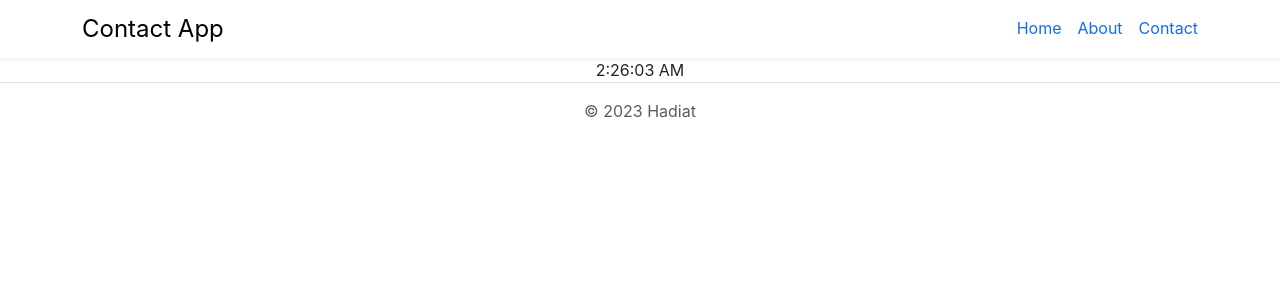
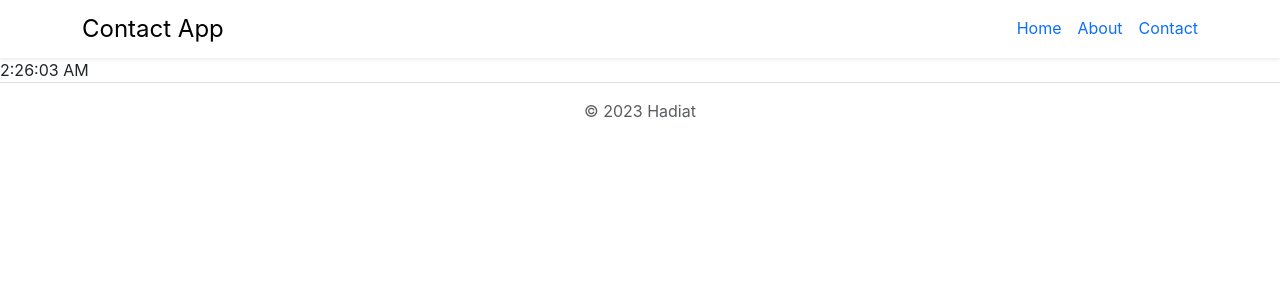
Before and after one commit to HadiatAbdulBashit/wgs-bootcamp, a React (Create React App) app in the folder weekThree/react-app/: page / in a window 1280 px wide. Shown: the top 300 px of the page. Built offline with nearby package versions, Linux system fonts and the light colour scheme.

Commit message:
simplefy time in app

```diff
--- a/weekThree/react-app/src/App.js
+++ b/weekThree/react-app/src/App.js
@@ -2,13 +2,7 @@
 import "./App.css";
 
 function App() {
-  const date = new Date();
-  const time = date.toLocaleTimeString();
-  return (
-    <div className="App">
-      {time}
-    </div>
-  );
+  return new Date().toLocaleTimeString()
 }
 
 export default App;
```
